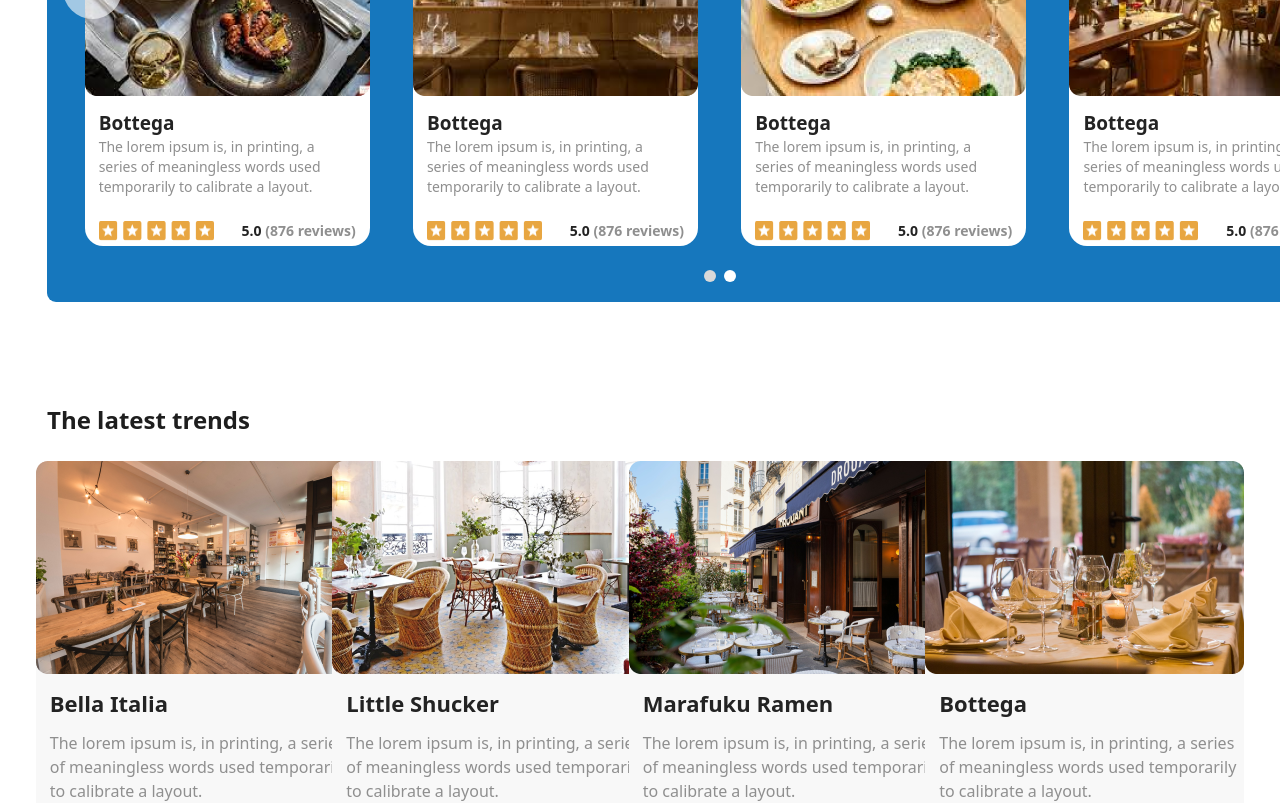
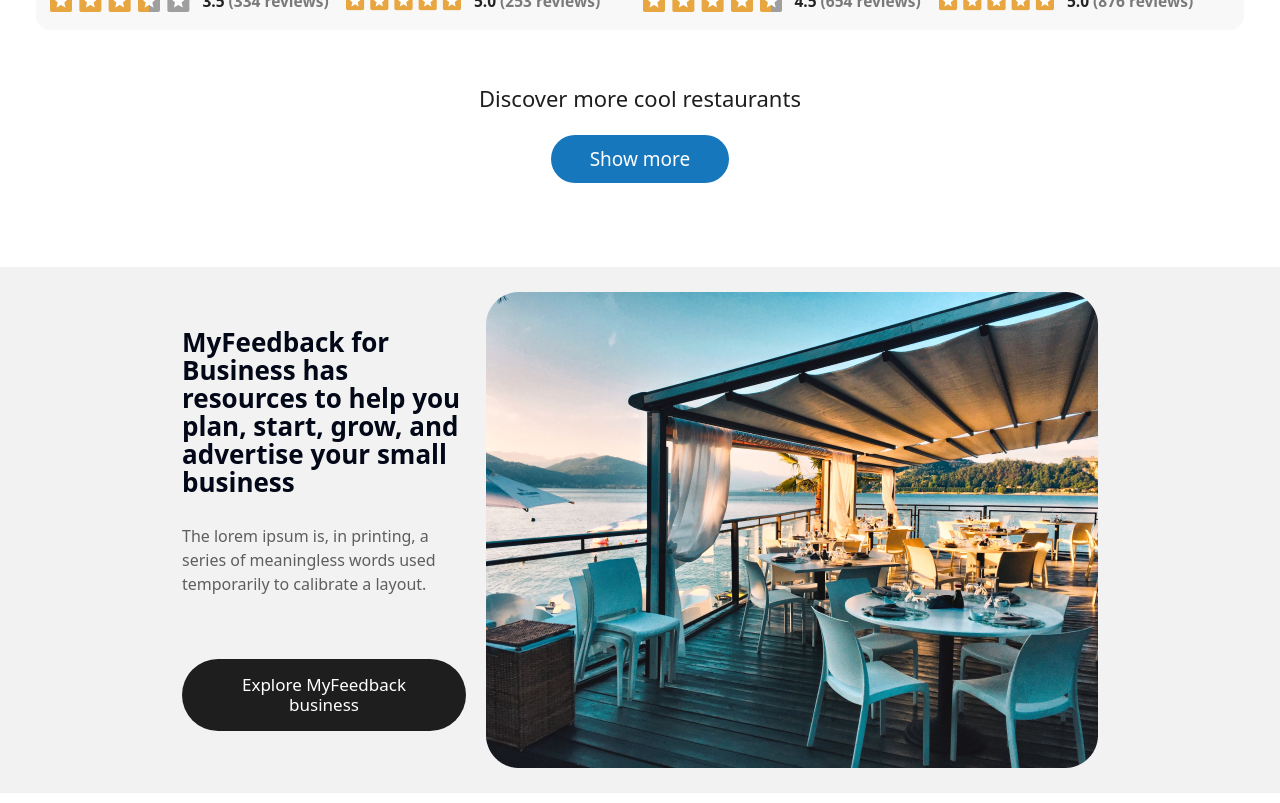
Before and after one commit to mamun747/react-last-assignment, a React (Vite) app in the folder MyFeedback/: page / in a window 1280 px wide. Shown: the part 2120-2923 px from the top of the page. Built offline with nearby package versions, Linux system fonts and the light colour scheme.

Commit message:
ExploreSection done

```diff
--- a/MyFeedback/src/App.jsx
+++ b/MyFeedback/src/App.jsx
@@ -1,5 +1,5 @@
 import { Route, BrowserRouter as Router, Routes } from "react-router-dom"
-import Trends from "./component/Home/HeroCarousel/Trends"
+import Trends from "./component/Home/HeroArea/Trends"
 import Home from "./component/Home/Index"
 import Navbar from "./component/Navbar"
 
--- /dev/null
+++ b/MyFeedback/src/component/Home/HeroArea/ExploreSection.jsx
@@ -0,0 +1,18 @@
+function ExploreSection() {
+  return (
+    <>
+    <section className="my-[84px] bg-[#F2F2F2] w-full">
+        <div className="px-2.5 md:px-20 lg:px-[182px] py-[25px] flex gap-5 justify-center items-center flex-col md:flex-row">
+            <div className="max-w-[450px]">
+                <h1 className="#1E1E1E text-lg md:text-[26px] font-[800]">MyFeedback for Business has resources to help you plan, start, grow, and advertise your small business</h1>
+                <p className="pt-4 md:pt-7 text-[#5E5E5E] text-sm md:text-base">The lorem ipsum is, in printing, a series of meaningless words used temporarily to calibrate a layout.</p>
+                <button className="mt-5 md:mt-[63px] px-3 py-2 md:px-[34px] md:py-4 bg-[#1E1E1E] text-white rounded-full text-sm md:text-[17px]">Explore MyFeedback business</button>
+            </div>
+            <img src="/img17.png" alt="" />
+        </div>
+    </section>
+    </>
+  )
+}
+
+export default ExploreSection
--- /dev/null
+++ b/MyFeedback/src/component/Home/HeroArea/MainSection.jsx
@@ -0,0 +1,15 @@
+import ExploreSection from "./ExploreSection"
+import HeroCarousel from "./HeroCarousel"
+import Trends from "./Trends"
+
+function MainSection() {
+  return (
+    <>
+    <HeroCarousel/>
+    <Trends/>
+    <ExploreSection/>
+    </>
+  )
+}
+
+export default MainSection
--- a/MyFeedback/src/component/Home/HeroCarousel/Trends.jsx
+++ b/MyFeedback/src/component/Home/HeroArea/Trends.jsx
@@ -25,8 +25,8 @@ function Trends() {
         }
       </div>
       <div className="flex flex-col items-center">
-        <h1 className="text-[#1E1E1E] text-[22px] font-[400]">Discover more cool restaurants</h1>
-        <button className="px-[39px] py-[12px] bg-[#1677BD] rounded-full text-white text-[19px] text-center mt-5">Show more</button>
+        <h1 className="text-[#1E1E1E] text-[22px] font-[400] text-center md:text-left">Discover more cool restaurants</h1>
+        <button className="px-6 md:px-[39px] py-2 md:py-3 bg-[#1677BD] rounded-full text-white text-base md:text-[19px] text-center mt-5">Show more</button>
       </div>
     </section>
     </>
--- a/MyFeedback/src/component/Home/Index.jsx
+++ b/MyFeedback/src/component/Home/Index.jsx
@@ -1,13 +1,9 @@
-import Hero from "./Hero/SelectionArea";
-import HeroCarousel from "./HeroCarousel/HeroCarousel";
-import Trends from "./HeroCarousel/Trends";
+import MainSection from "./HeroArea/MainSection";
 
 function Home() {
   return (
     <>
-    <Hero/>
-    <HeroCarousel/>
-    <Trends/>
+    <MainSection/>
     </>
   )
 }
```
Also changed, not shown: MyFeedback/src/component/Home/HeroArea/Activities.jsx (added, +9 -0 lines), MyFeedback/public/img17.png (added), MyFeedback/src/component/Home/HeroArea/HeroCarousel.jsx (renamed from MyFeedback/src/component/Home/HeroCarousel/HeroCarousel.jsx).
